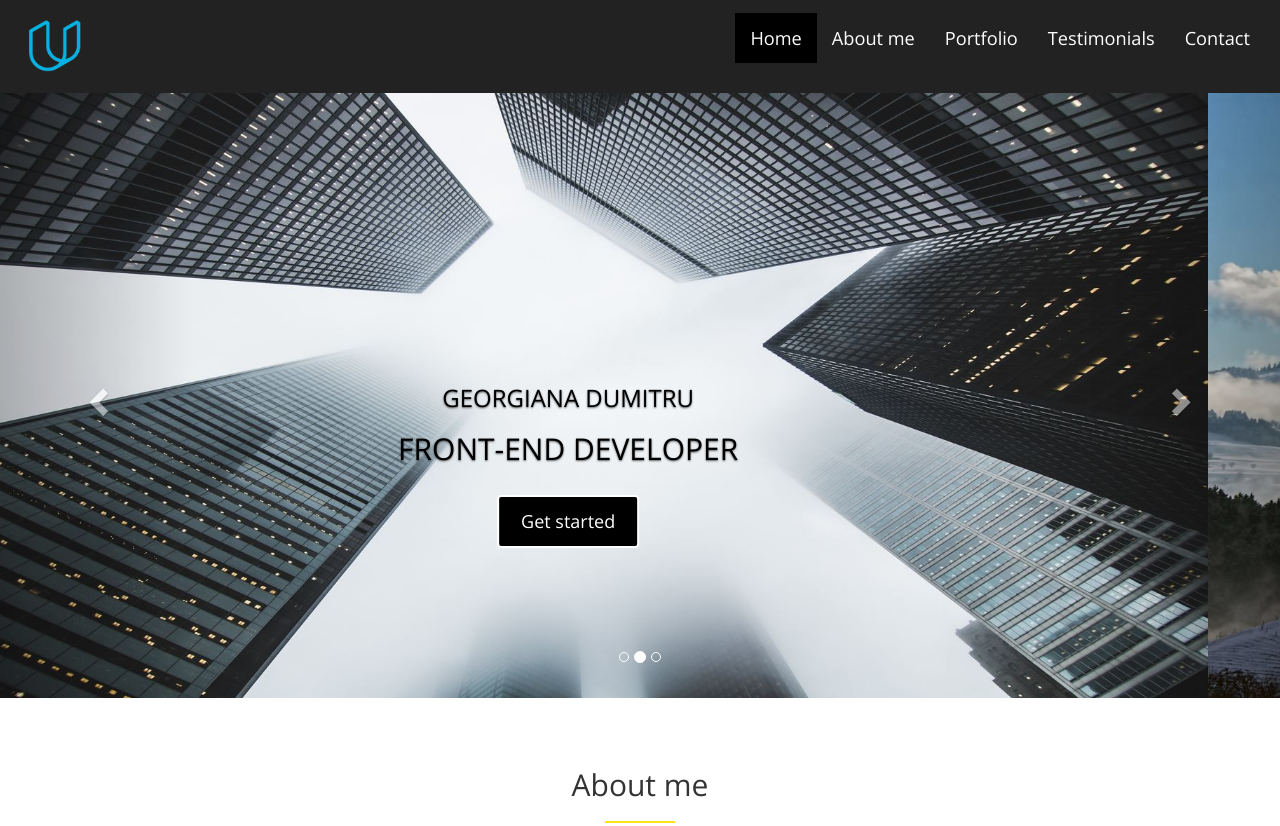
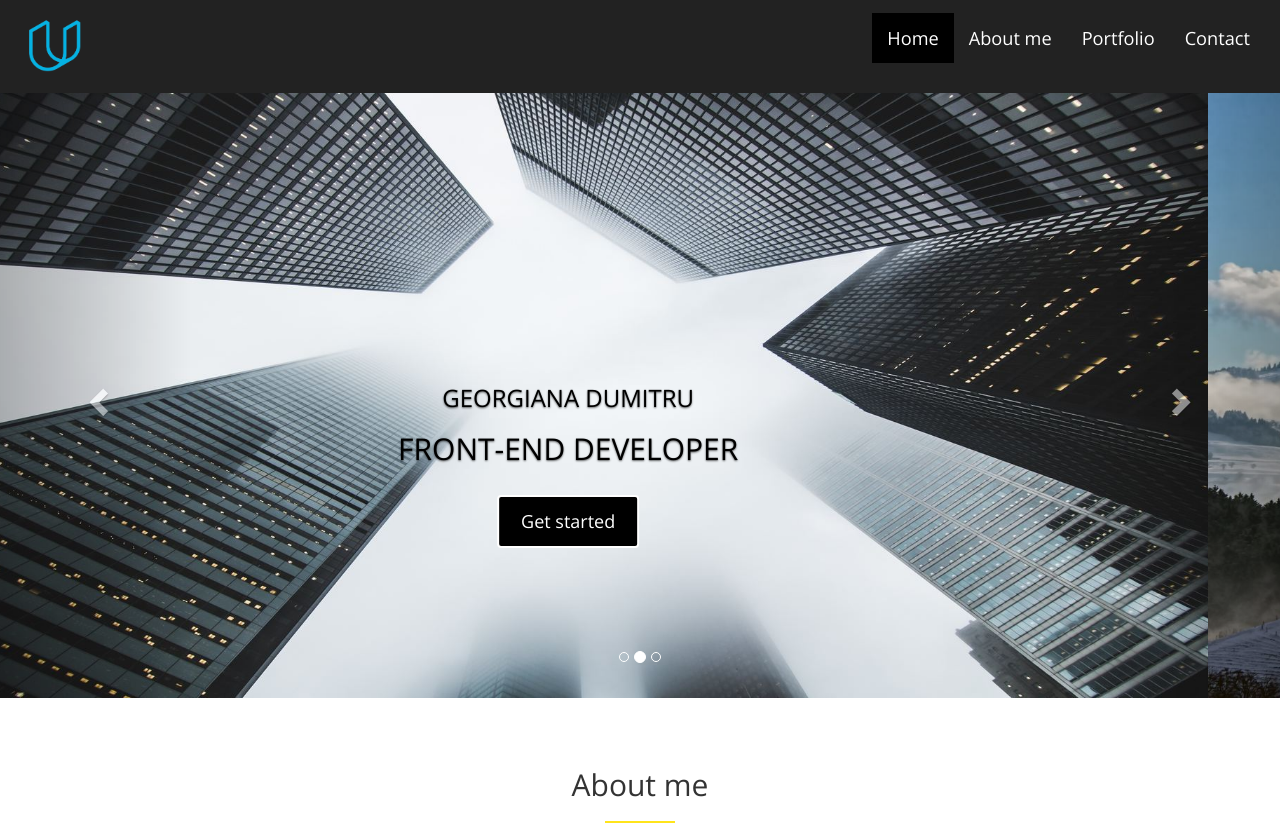
Before and after one commit to georgie-du/georgie-du.github.io, a plain HTML site: page index.html in a window 1280 px wide. Shown: the top 826 px of the page. Drawn offline with nearby package versions, Linux system fonts and the light colour scheme.

Commit message:
Update index.html

```diff
--- a/index.html
+++ b/index.html
@@ -29,7 +29,6 @@
 					<li class="active"><a href="#">Home</a></li>
 					<li><a href="#aboutme">About me</a></li>
 					<li><a href="#projects">Portfolio</a></li>
-					<li><a href="#">Testimonials</a></li>
 					<li><a href="#footer">Contact</a></li>
 				</ul>
 			</div>
```
